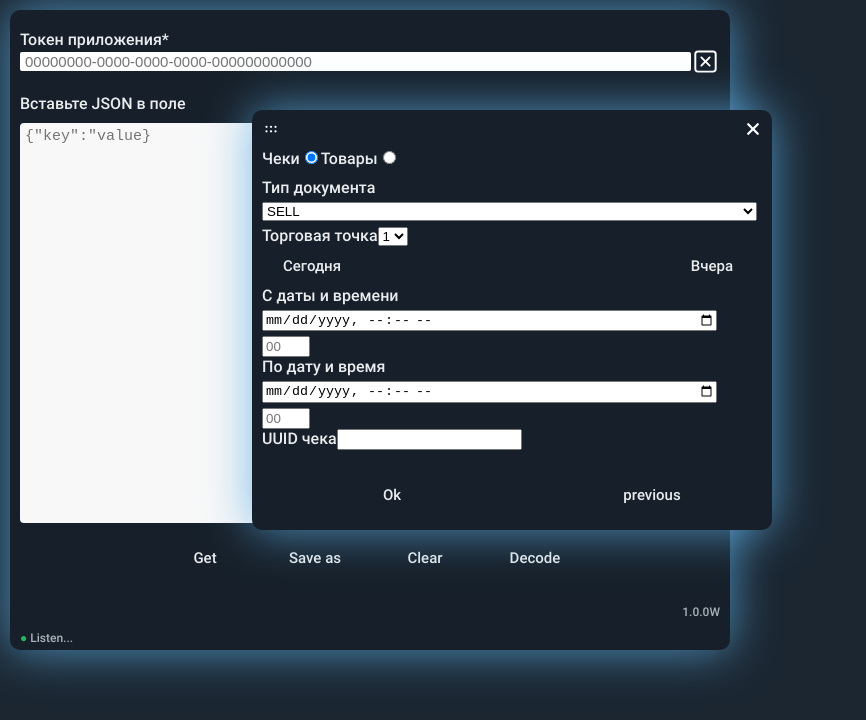
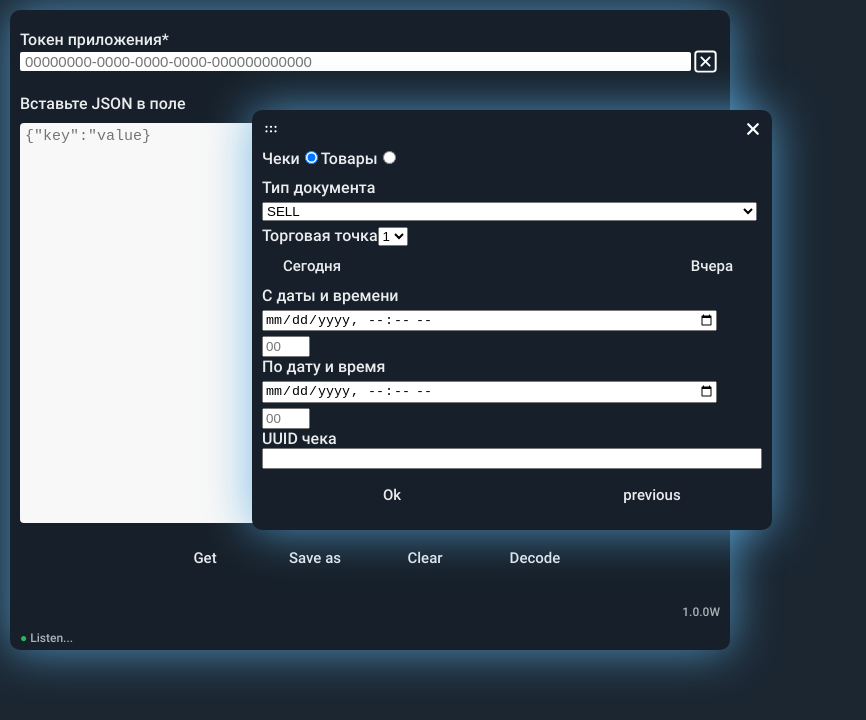
Before and after one commit to FirstEncounter3/GR3, a React app: page / in a window 1280 px wide. Both pictures are taken after a click on the button "Get". Shown: the top 720 px of the page, without its empty margins (0-866 px from the left). Built offline with nearby package versions, Linux system fonts and the light colour scheme.

Commit message:
add some styles

```diff
--- a/src/components/ModalReceiptUuidInput/ModalReceiptUuidInput.css
+++ b/src/components/ModalReceiptUuidInput/ModalReceiptUuidInput.css
@@ -0,0 +1,4 @@
+.receipt-uuid-input-wrapper {
+    display: flex;
+    flex-direction: column;
+}
```
